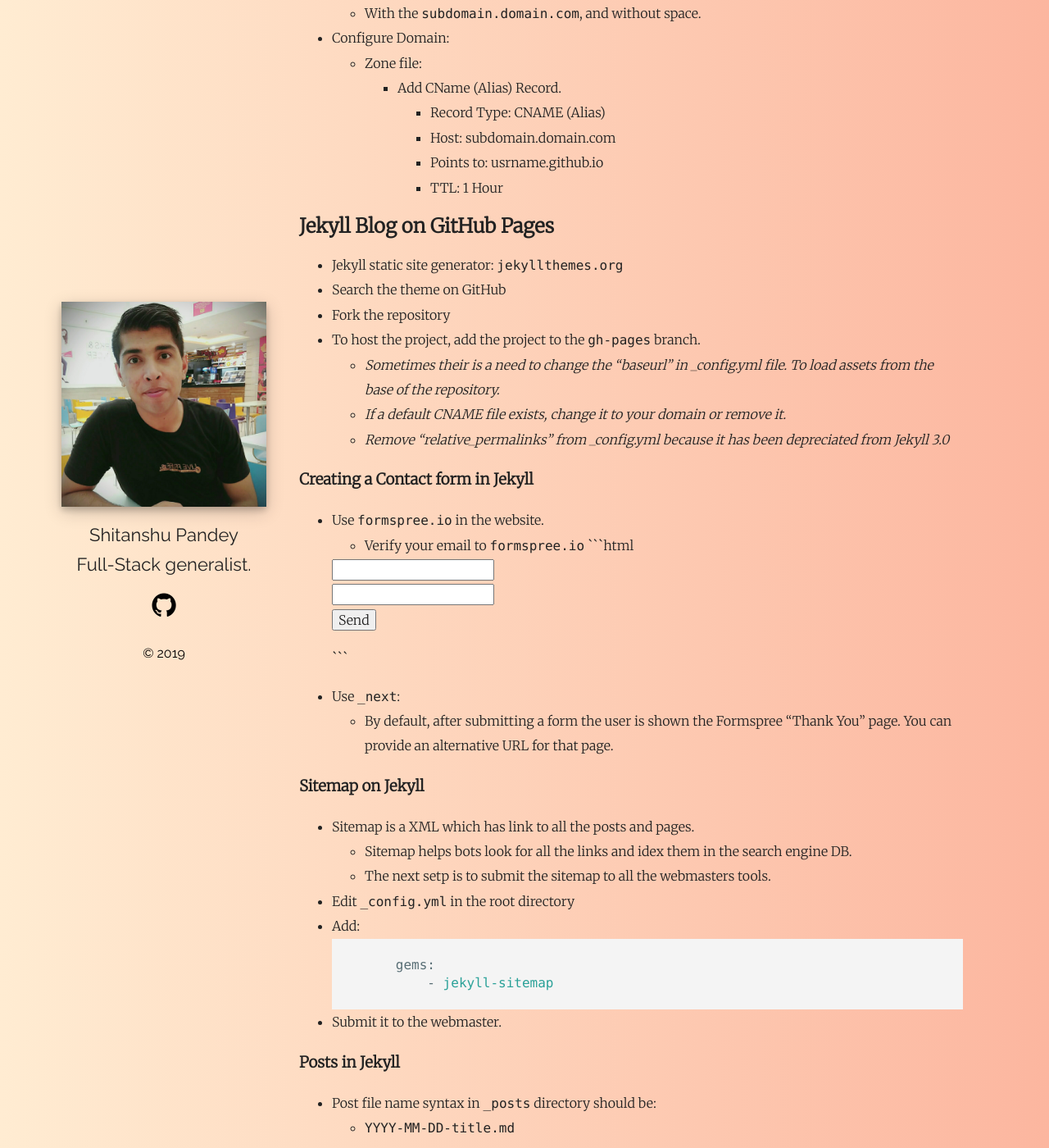
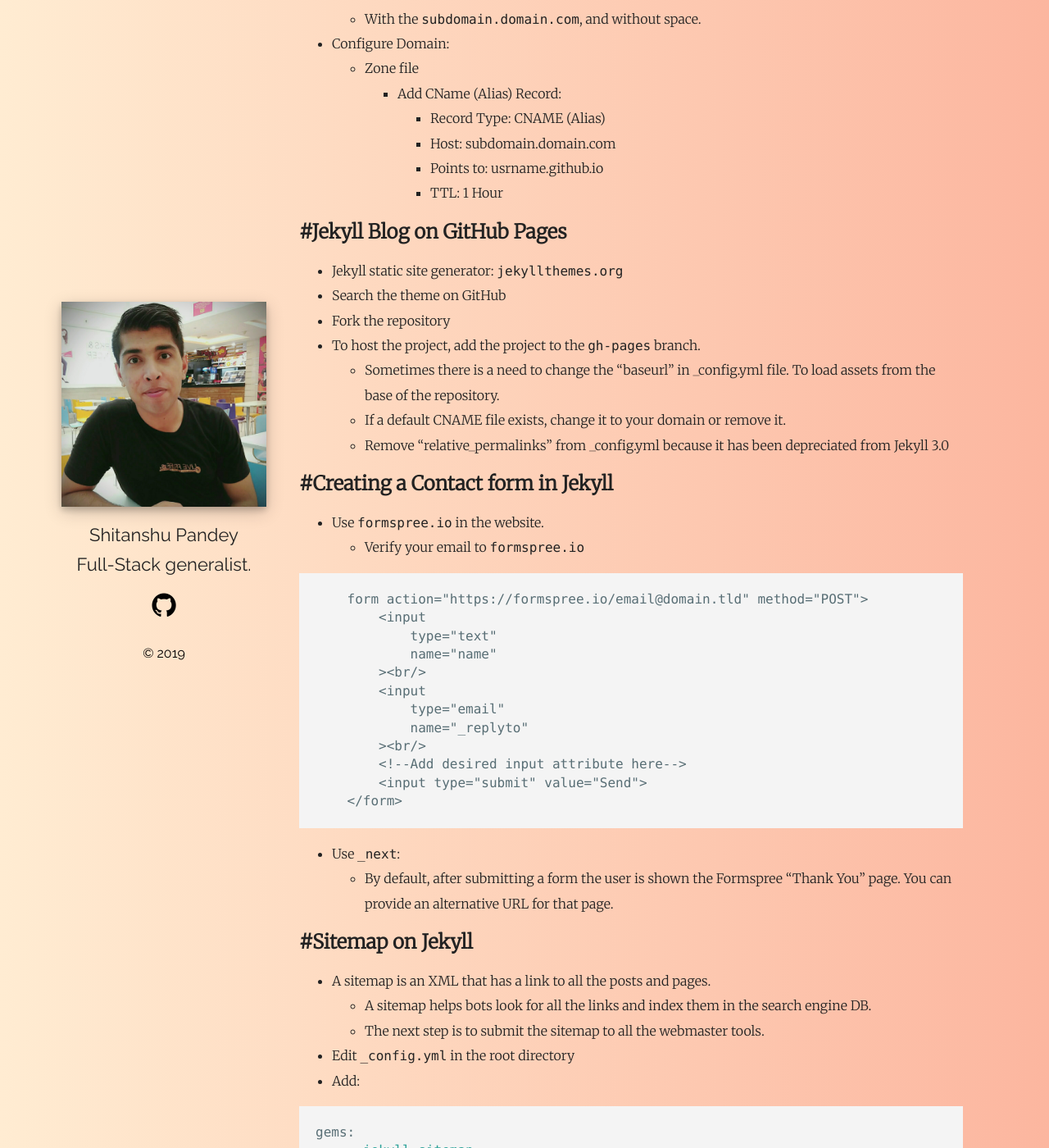
Before and after one commit to thisis-Shitanshu/shitanshupandey-in, a Jekyll site: the page built from _posts/2018-08-11-Jekyll-Github-Pages.md, in a window 1280 px wide and 1400 px high, scrolled down 964 px. Shown: the whole window at 82% size. Built offline with Jekyll 4.4.1, drawn with Linux system fonts in a browser that asks for light colours; some of the changed text lies outside the part shown.

Commit message:
Editing post @2018-08-11.

````diff
--- a/_posts/2019-08-11-Jekyll-Github-Pages.md
+++ b/_posts/2018-08-11-Jekyll-Github-Pages.md
@@ -1,58 +1,60 @@
 ---
 layout: post
-title:  "GitHub - Pages generated with Jekyll"
+title: "GitHub - Pages generated with Jekyll"
 categories: GitHub Jekyll
 ---
+Creating and Hosting a Jekyll website on GitHub Pages.
 
-## Create and Host @GitHub Pages
+## #Steps
 - Sign In
 - Create Repository
 - Add a file: index.html
-    > Add document & styling to index.html
+    - Add document & styling to index.html
 - Add a branch `gh-pages`
 - Go to Setting:
     - At GitHub Pages select `gh-pages`, if not automatically selected.
 
 *GitHub Pages looks for index.html / index.md in the root directory, of gh-pages branch.*
 
-### Adding a custom domain
+## #Adding a custom domain
 - Add a `CNAME` file to root directory.
     - with **ONLY** the domain name without space.
 - Configure (Manage) the domain:
     - Zone file
-        - Add 2 **A (HOST) Record** in domain register with GitHub IP addresses.
+        - Add 2 **A (HOST) Record** in domain register with GitHub IP addresses:
             - Record Type: A (Host)
             - Host: @
             - Points to: *IP address*
             - TTL: Custom
             - Seconds: 600
 
-### Add a Sub Domain
+## #Add a Sub Domain
 - To have a sub-domain one needs `CNAME` file to the root.
     - With the `subdomain.domain.com`, and without space.
 - Configure Domain:
-    - Zone file:
-        - Add CName (Alias) Record.
+    - Zone file
+        - Add CName (Alias) Record:
             - Record Type: CNAME (Alias)
             - Host: subdomain.domain.com
             - Points to: usrname.github.io
             - TTL: 1 Hour
 
 
-## Jekyll Blog on GitHub Pages
+## #Jekyll Blog on GitHub Pages
 - Jekyll static site generator: `jekyllthemes.org`
 - Search the theme on GitHub
 - Fork the repository
 - To host the project, add the project to the `gh-pages` branch.
-    - *Sometimes their is a need to change the "baseurl" in _config.yml file. To load assets from the base of the repository.*
-    - *If a default CNAME file exists, change it to your domain or remove it.*
-    - *Remove "relative_permalinks" from _config.yml because it has been depreciated from Jekyll 3.0*
+    - Sometimes there is a need to change the "baseurl" in _config.yml file. To load assets from the base of the repository.
+    - If a default CNAME file exists, change it to your domain or remove it.
+    - Remove "relative_permalinks" from _config.yml because it has been depreciated from Jekyll 3.0
 
-### Creating a Contact form in Jekyll
+## #Creating a Contact form in Jekyll
 - Use `formspree.io` in the website.
     - Verify your email to `formspree.io`
-```html
-    <form action="https://formspree.io/email@domain.tld" method="POST">
+
+```
+    form action="https://formspree.io/email@domain.tld" method="POST">
         <input
             type="text"
             name="name"
@@ -68,41 +70,42 @@ categories: GitHub Jekyll
 - Use `_next`:
     - By default, after submitting a form the user is shown the Formspree "Thank You" page. You can provide an alternative URL for that page.
 
-### Sitemap on Jekyll
-- Sitemap is a XML which has link to all the posts and pages.
-    - Sitemap helps bots look for all the links and idex them in the search engine DB.
-    - The next setp is to submit the sitemap to all the webmasters tools.
+## #Sitemap on Jekyll
+- A sitemap is an XML that has a link to all the posts and pages.
+    - A sitemap helps bots look for all the links and index them in the search engine DB.
+    - The next step is to submit the sitemap to all the webmaster tools.
 
 - Edit `_config.yml` in the root directory
 - Add:
-    ```yml
-        gems:
-            - jekyll-sitemap
-    ```
+
+```yml
+gems:
+    - jekyll-sitemap
+```
 - Submit it to the webmaster.
 
-### Posts in Jekyll
+## #Posts in Jekyll
 - Post file name syntax in `_posts` directory should be:
     - `YYYY-MM-DD-title.md`
 - Frontmatter:
-    ```
-        ---
-        layout: page
-        title: Contact
-        published: true
-        ---
-    ```
+```
+---
+layout: page
+title: Contact
+published: true
+---
+```
 
-### Disqus comments to Jekyll
+## #Using Disqus comments to Jekyll
 - Sign up for Disqus:
     - Verify your email.
 - Add Disqus code snippet to `_layouts/post.html`.
 
-### MailChimp subscription in Jekyll
+## #Using MailChimp subscription in Jekyll
 - Sign up for MailChimp:
     - Verify your email.
 - Create List
-- Generate Embeded Form
+- Generate Embedded Form
     - Copy the code.
 - Create a `contact.md` file in the root.
-    - Paste the embeded code with `layout` & `title` forntmatter.
+    - Paste the embedded code with `layout` & `title` frontmatter.
````
